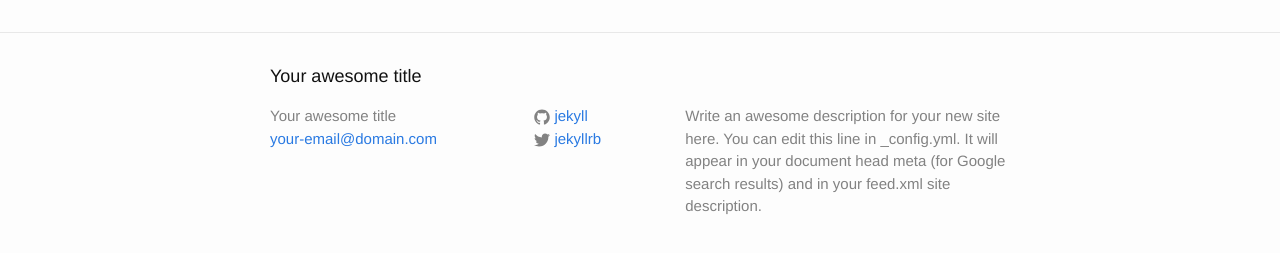
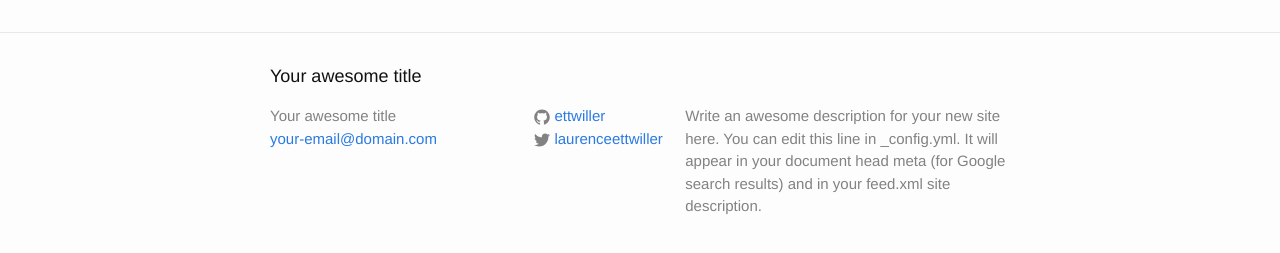
Before and after one commit to Ettwiller/blog, a Jekyll site: the page built from index.html, in a window 1280 px wide. Shown: the part 264-517 px from the top of the page. Built offline with Jekyll 4.4.1, drawn with Linux system fonts in a browser that asks for light colours.

Commit message:
fixiing config

```diff
--- a/_config.yml
+++ b/_config.yml
@@ -12,10 +12,10 @@ description: > # this means to ignore newlines until "baseurl:"
   Write an awesome description for your new site here. You can edit this
   line in _config.yml. It will appear in your document head meta (for
   Google search results) and in your feed.xml site description.
-baseurl: "" # the subpath of your site, e.g. /blog
-url: "http://yourdomain.com" # the base hostname & protocol for your site
-twitter_username: jekyllrb
-github_username:  jekyll
+baseurl: "/blog" # the subpath of your site, e.g. /blog
+url: "http://ettwiller.github.io/" # the base hostname & protocol for your site
+twitter_username: laurenceettwiller
+github_username:  ettwiller
 
 # Build settings
 markdown: kramdown
```
